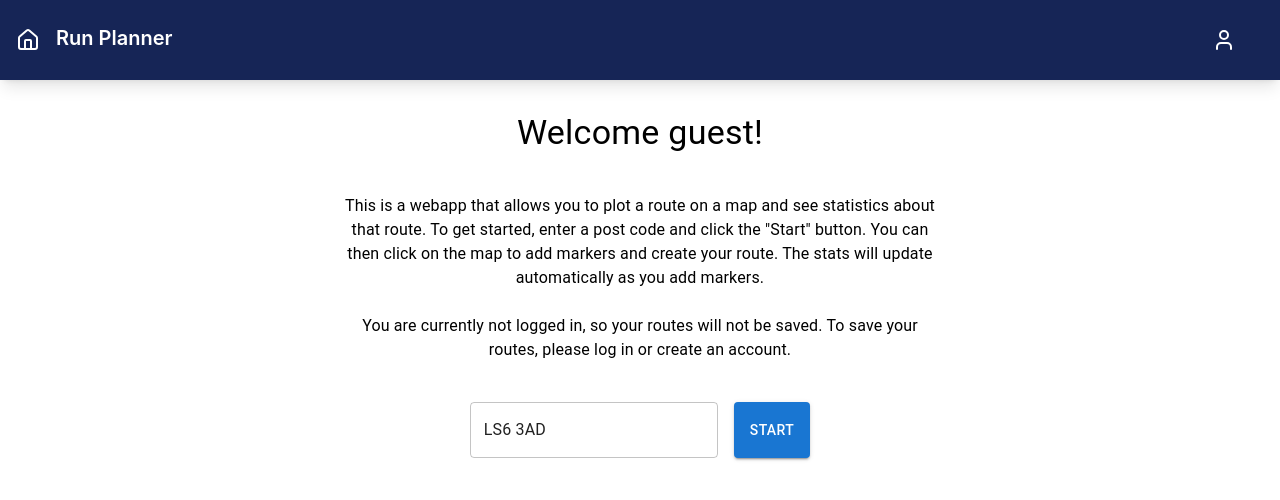
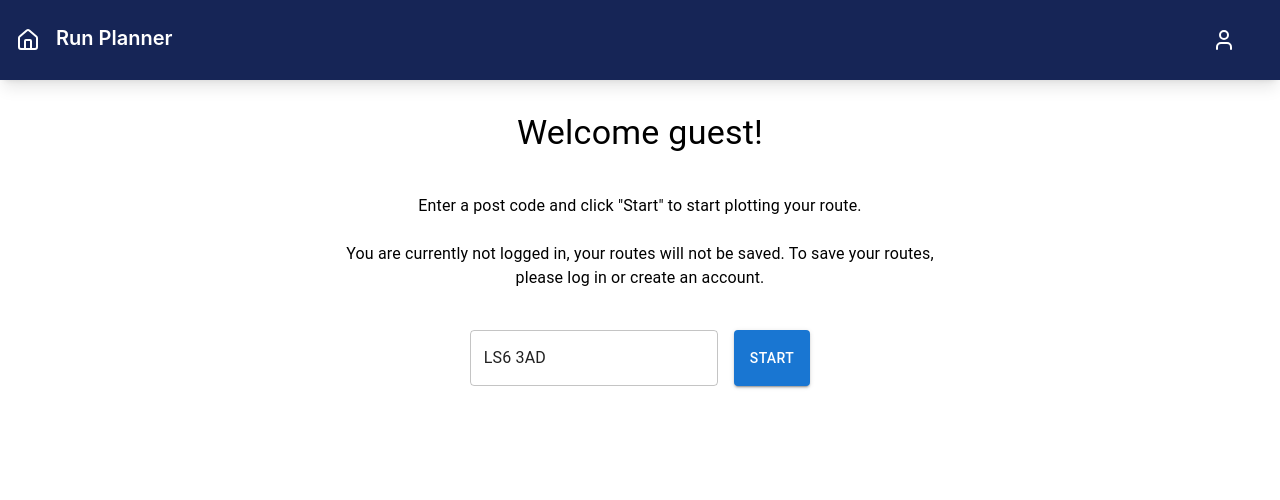
Before and after one commit to KyleMorris84/run-planner, a React (Vite) app in the folder client/: page / in a window 1280 px wide. Shown: the top 500 px of the page. Built offline with nearby package versions, Linux system fonts and the light colour scheme.

Commit message:
Minor improvements

```diff
--- a/client/src/routes/index.tsx
+++ b/client/src/routes/index.tsx
@@ -54,8 +54,8 @@ function Index() {
           }
         </Typography>
         <Typography variant="body1" width="50%" textAlign="center">
-          This is a webapp that allows you to plot a route on a map and see statistics about that route. To get started, enter a post code and click the "Start" button. You can then click on the map to add markers and create your route. The stats will update automatically as you add markers.
-          {!user && <><br /><br /> You are currently not logged in, so your routes will not be saved. To save your routes, please log in or create an account.</>}
+          Enter a post code and click "Start" to start plotting your route.
+          {!user && <><br /><br /> You are currently not logged in, your routes will not be saved. To save your routes, please log in or create an account.</>}
         </Typography>
       </>}
       <Box sx={{ width: "100%", display: 'flex', justifyContent: 'center', gap: 2 }}>
--- a/client/src/routes/signup.tsx
+++ b/client/src/routes/signup.tsx
@@ -29,7 +29,8 @@ function RouteComponent() {
 
   const onSubmit: SubmitHandler<SignUpFormData> = async (data) => {
     try {
-      var response = await apiFetch('register', { method: 'POST', body: JSON.stringify(data) }, false);
+      await apiFetch('register', { method: 'POST', body: JSON.stringify(data) }, false);
+      setTimeout(() => window.location.replace("/login"), 1000);
     } catch (error: any) {
       setError('root', { message: error.message ?? 'An error occurred during sign up' });
     }
```
Also changed, not shown: 1 other file (tests, documents, lock files or other folders).
